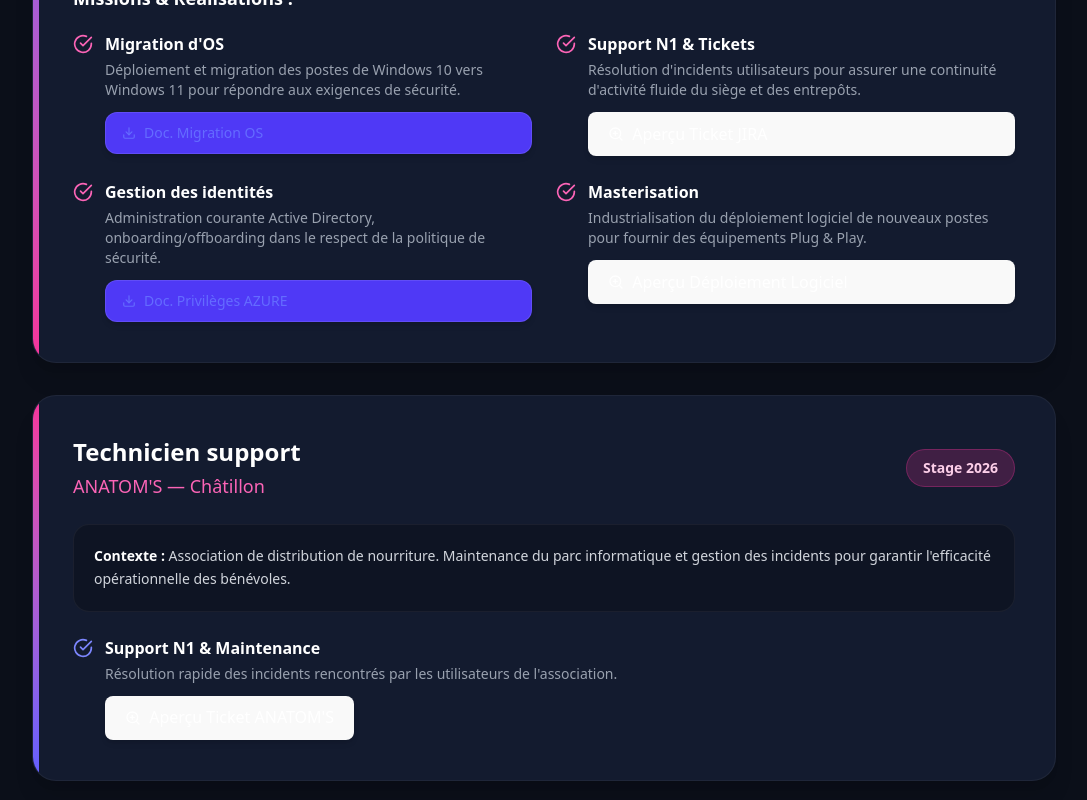
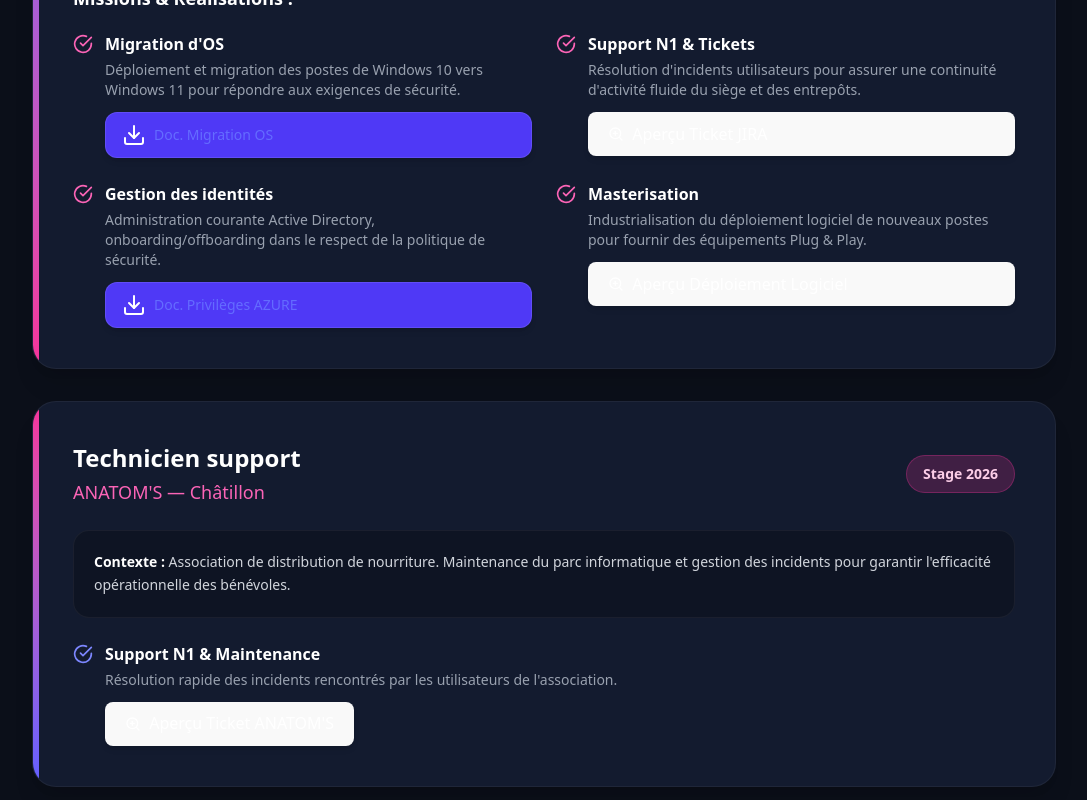
Before and after one commit to maminiainarxft/portfolio-maminiaina, a React (Vite) app: page / in a window 1280 px wide. Shown: the part 2060-2860 px from the top of the page, without its empty margins (96-1183 px from the left). Built offline with nearby package versions, Linux system fonts and the light colour scheme.

Commit message:
modif couleur

```diff
--- a/src/App.jsx
+++ b/src/App.jsx
@@ -365,7 +365,7 @@ export default function Portfolio() {
                       </div>
                     </div>
                     <a href="./Documentation_Migration_OS.pdf" download className="ml-8 inline-flex items-center gap-2 text-sm font-bold bg-indigo-600 hover:bg-indigo-500 text-white px-4 py-2.5 rounded-xl transition-colors border border-white/10 shadow-md">
-                      <FiDownload /> Doc. Migration OS
+                      <FiDownload className="font-bold text-2xl text-white"/> Doc. Migration OS
                     </a>
                   </div>
 
@@ -393,7 +393,7 @@ export default function Portfolio() {
                       </div>
                     </div>
                     <a href="./Gestion de privilège AZURE.pdf" download className="ml-8 inline-flex items-center gap-2 text-sm font-bold bg-indigo-600 hover:bg-indigo-500 text-white px-4 py-2.5 rounded-xl transition-colors border border-white/10 shadow-md">
-                      <FiDownload /> Doc. Privilèges AZURE
+                      <FiDownload className="font-bold text-2xl text-white"/> Doc. Privilèges AZURE
                     </a>
                   </div>
 
@@ -539,7 +539,7 @@ export default function Portfolio() {
 
                 <div className="flex flex-wrap gap-4">
                   <a href="./Tableau de synthese E4.pdf" download className="inline-flex items-center gap-2 px-6 py-3 rounded-xl bg-indigo-600 hover:bg-indigo-500 text-white font-bold shadow-lg shadow-indigo-600/30 hover:shadow-indigo-600/50 hover:-translate-y-1 transition-all">
-                    <FiDownload className="text-xl" /> Télécharger E4
+                    <FiDownload className="text-white text-gl" /> Télécharger E4
                   </a>
                   <button onClick={() => setZoomedImage('./apercu_e4.jpg')} className="inline-flex items-center gap-2 px-6 py-3 rounded-xl bg-indigo-600 hover:bg-indigo-500 text-white font-bold shadow-lg hover:-translate-y-1 transition-all">
                     <FiZoomIn className="text-xl" /> Aperçu direct E4
```
